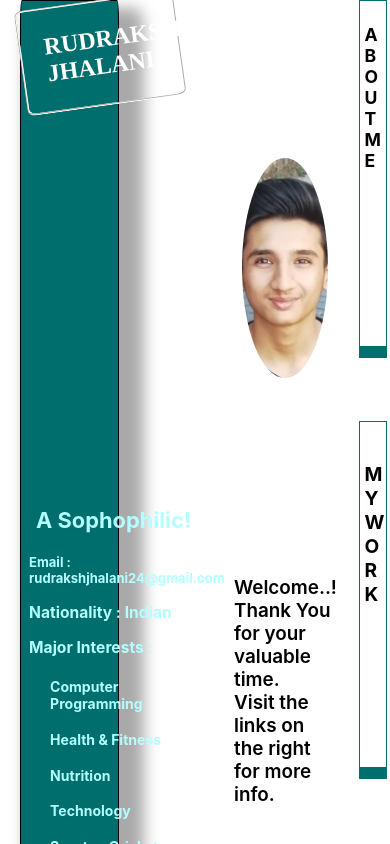
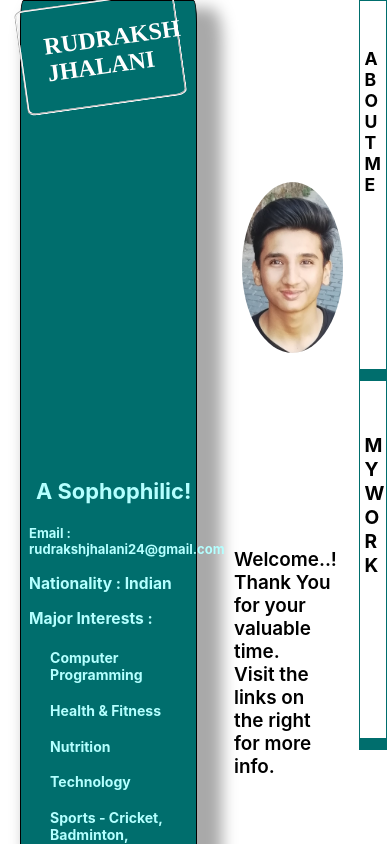
Before and after one commit to Rudra0711/Portfolio, a React (Create React App) app: page / in a window 390 px wide. Shown: the top 844 px of the page. Built offline with nearby package versions, Linux system fonts and the light colour scheme.

Commit message:
Mobile size

```diff
--- a/src/contents/homepage/homepage.css
+++ b/src/contents/homepage/homepage.css
@@ -148,7 +148,7 @@
   }
   #panel{
     height:130vh;
-    width:25%;
+    width:45%;
   }
   #details{
     font-size: 65%;
@@ -170,8 +170,8 @@
   }
   .pic{
     border-radius: 50%;
-    width: 22%;
-    height:18%;
+    width: 26%;
+    height:14%;
     margin-left: 62%;
     margin-top: -55%;
     margin-bottom: 15%;
@@ -188,16 +188,16 @@
     width: 5.5%;
     font-size: 110%;
     height: 25%;
-    padding-top: 6%;
+    padding-top: 12%;
     padding-left: 1.2%;
   }
   #second{
     margin-left: 92%;
     width: 5.5%;
     font-size: 80%;
-    margin-top: -5%;
+    margin-top: -12%;
     height: 25%;
-    padding-top: 6%;
+    padding-top: 12%;
     padding-left: 1.2%;
   }
 }
```
